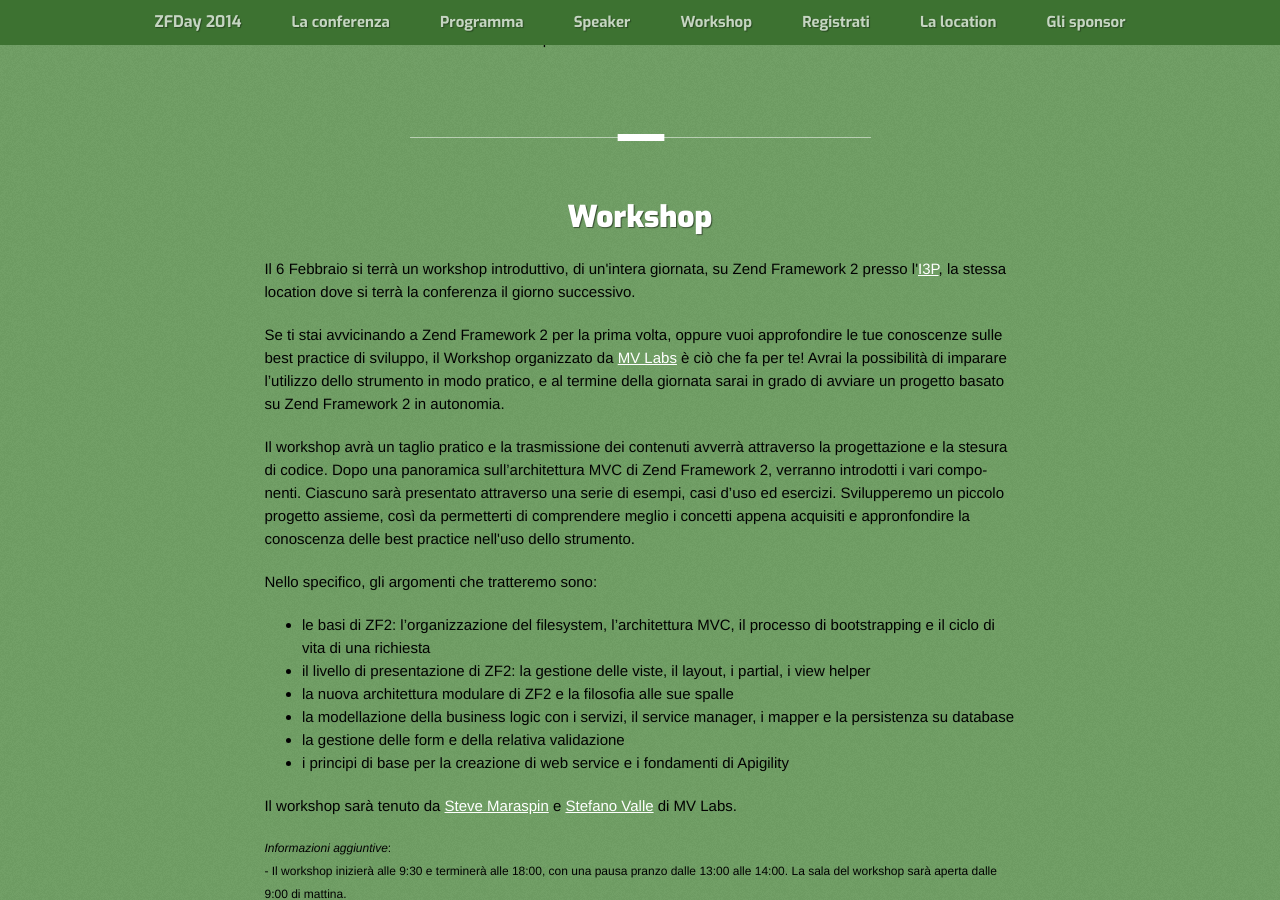
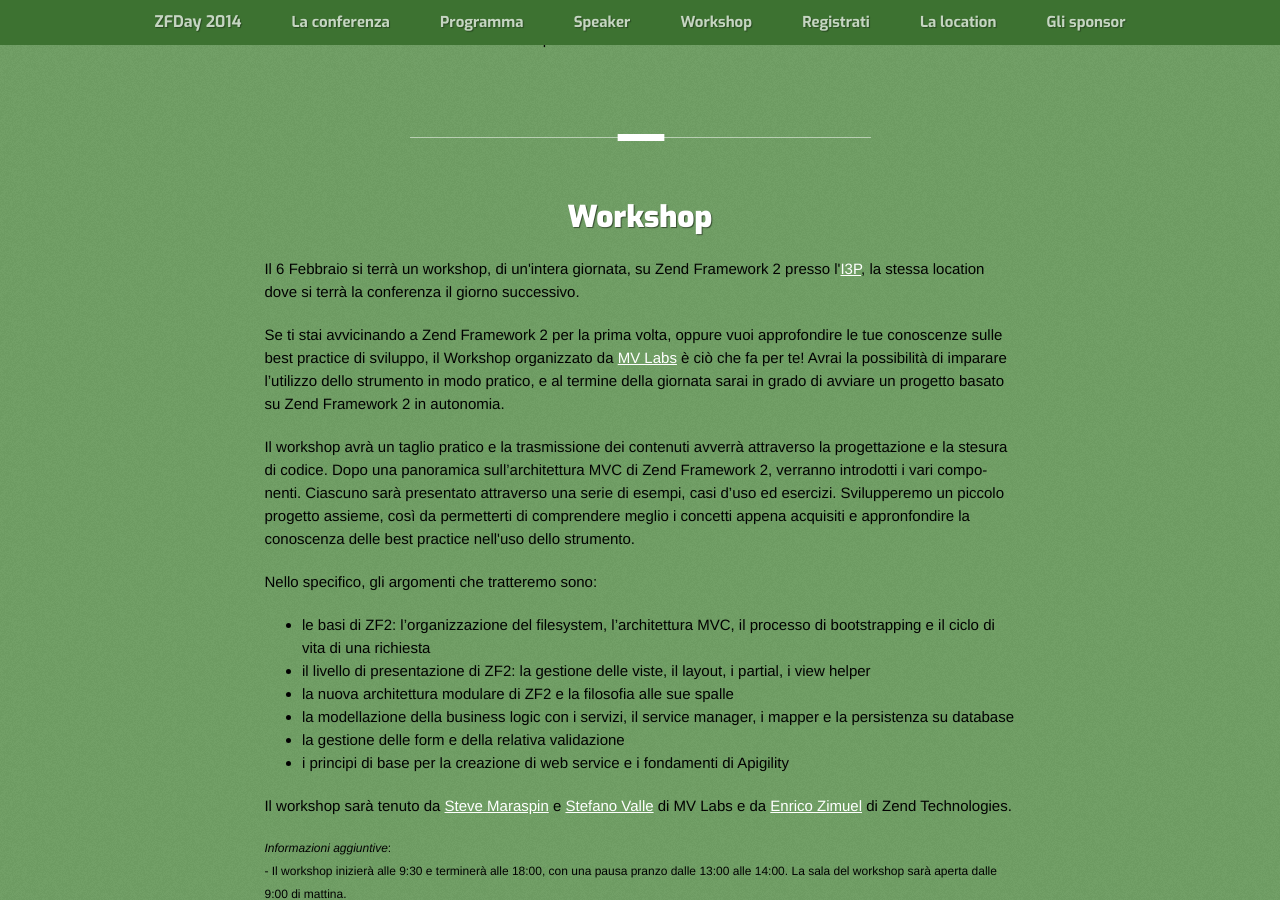
Before and after one commit to GrUSP/2014.zfday.it, a Jekyll site: the page built from index.html, in a window 1280 px wide and 900 px high, scrolled down 5013 px. Built offline with Jekyll 4.4.1, drawn with Linux system fonts in a browser that asks for light colours; Markdown is read by kramdown in place of the engine named in the settings; comment, search, counter and statistics services are not loaded.

Commit message:
Fixed typo

```diff
--- a/_includes/section-workshop.html
+++ b/_includes/section-workshop.html
@@ -4,7 +4,7 @@
       <div class="column_8 centered">
       <h3 class="center">Workshop</h3>
       <p>
-      Il 6 Febbraio si terrà un workshop introduttivo, di un'intera giornata, su Zend Framework 2 presso l'<a href="#location">I3P</a>, la stessa location dove si terrà la conferenza il giorno successivo.
+      Il 6 Febbraio si terrà un workshop, di un'intera giornata, su Zend Framework 2 presso l'<a href="#location">I3P</a>, la stessa location dove si terrà la conferenza il giorno successivo.
      </p>
      <p>
      Se ti stai avvicinando a Zend Framework 2 per la prima volta, oppure vuoi approfondire le tue conoscenze sulle best practice di sviluppo, il Workshop organizzato da <a href="http://www.mvlabs.it/">MV Labs</a> è ciò che fa per te! Avrai la possibilità di imparare l’utilizzo dello strumento in modo pratico, e al termine della giornata sarai in grado di avviare un progetto basato su Zend Framework 2 in autonomia.
@@ -24,7 +24,7 @@
       </ul>
       </p>
       <p>
-      Il workshop sarà tenuto da <a href="http://www.mvassociati.it/it/il-team">Steve Maraspin</a> e <a href="http://www.mvassociati.it/it/il-team">Stefano Valle</a> di MV Labs.
+      Il workshop sarà tenuto da <a href="http://www.mvassociati.it/it/il-team">Steve Maraspin</a> e <a href="http://www.mvassociati.it/it/il-team">Stefano Valle</a> di MV Labs e da <a href="http://www.zimuel.it">Enrico Zimuel</a> di Zend Technologies.
       </p>
       <p style="font-size:12px">
       <i>Informazioni aggiuntive</i>:<br />
```
